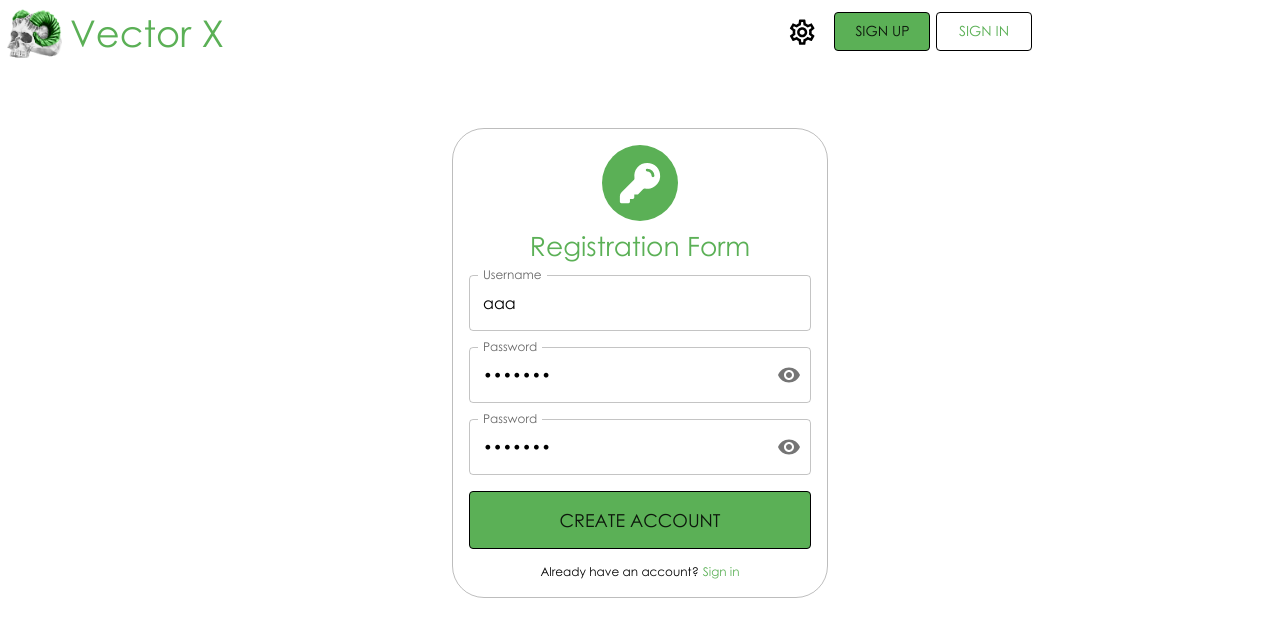
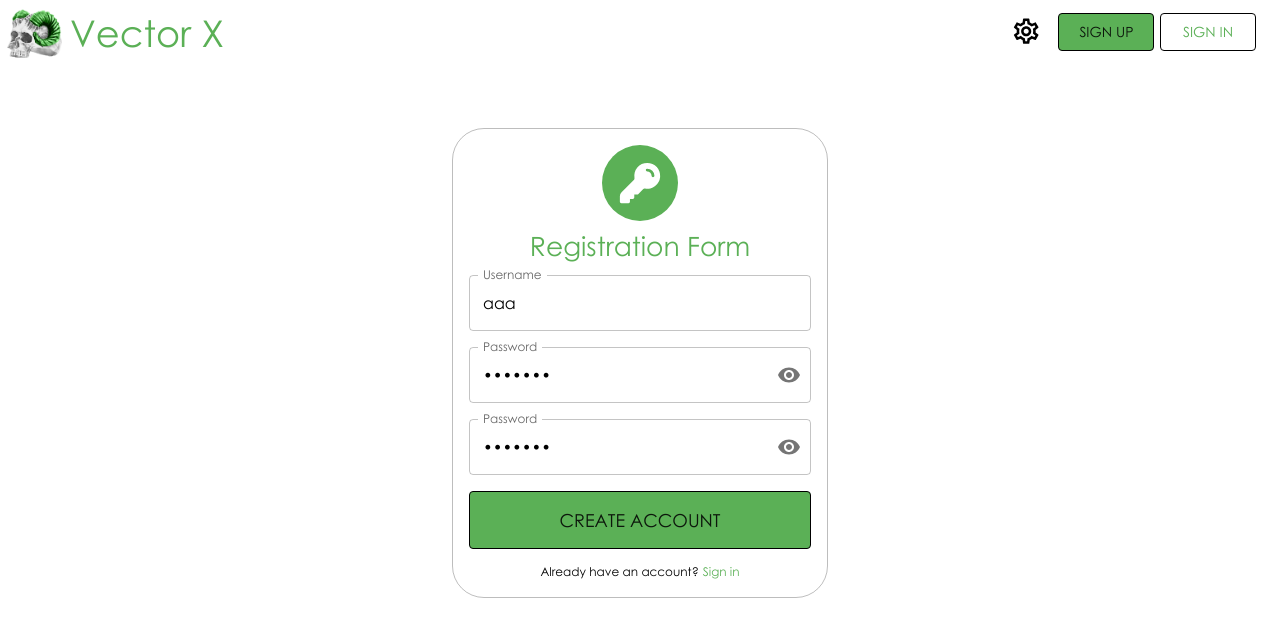
Before and after one commit to Myslitel666/VectorX, a React (Create React App) app in the folder vector-x-frontend/: page /reg in a window 1280 px wide. Shown: the top 636 px of the page. Built offline with nearby package versions, Linux system fonts and the light colour scheme; no server answers.

Commit message:
Fixed the jump of buttons in the header when logging in/out of the account.

```diff
--- a/vector-x-frontend/src/Components/Common/CustomizationModal/CustomizationModal.tsx
+++ b/vector-x-frontend/src/Components/Common/CustomizationModal/CustomizationModal.tsx
@@ -33,9 +33,6 @@ export default function BasicModal() {
         <div>
             <Button
                 onClick={handleOpen}
-                sx={{
-                    //maxWidth: '0.5rem'
-                }}
             >
                 <SettingsOutlinedIcon
                     sx={{
--- a/vector-x-frontend/src/Components/Common/Header/Header.tsx
+++ b/vector-x-frontend/src/Components/Common/Header/Header.tsx
@@ -60,6 +60,8 @@ const Header: React.FC<ContentProps> = ({ serviceName = 'Vector X', href = '/hom
                         content={serviceName}
                         href={href}
                     />
+
+                    {isLogged() ?
                         <Box
                             display='flex'
                             sx={{
@@ -68,16 +70,35 @@ const Header: React.FC<ContentProps> = ({ serviceName = 'Vector X', href = '/hom
                             }}
                         >
                             <Box sx={{
-                            marginTop: '-0.1rem'
+                                marginTop: '-0.2rem'
                             }}>
                                 <CustomizationModal />
                             </Box>
                             <Box sx={{
                                 marginRight: '5rem'
                             }}>
-                            {isLogged() ? <UserMenu /> : <Login />}
+                                <UserMenu />
                             </Box>
                         </Box>
+
+                        :
+
+                        <Box
+                            display='flex'
+                            sx={{
+                                marginLeft: 'auto',
+                            }}
+                        >
+                            <Box sx={{
+                                marginTop: '-0.15rem'
+                            }}>
+                                <CustomizationModal />
+                            </Box>
+                            <Login />
+                        </Box>
+                    }
+
+
                 </Toolbar>
             </AppBar>
         </Box>
--- a/vector-x-frontend/src/Components/Common/Header/UserMenu.tsx
+++ b/vector-x-frontend/src/Components/Common/Header/UserMenu.tsx
@@ -4,7 +4,6 @@ import { useNavigate, useLocation } from 'react-router-dom';
 
 //MUI Import
 import List from '@mui/material/List';
-import Link from '@mui/material/Link';
 import ListItemButton from '@mui/material/ListItemButton';
 import ListItemIcon from '@mui/material/ListItemIcon';
 import ListItemText from '@mui/material/ListItemText';
--- a/vector-x-frontend/src/Components/Services/Shared/AccountService/Pages/Profile/Profile.tsx
+++ b/vector-x-frontend/src/Components/Services/Shared/AccountService/Pages/Profile/Profile.tsx
@@ -125,7 +125,7 @@ const Profile: React.FC = () => {
             <Header />
             <Box
                 display='flex'
-                sx = {{
+                sx={{
                     '@media screen and (max-width: 850px)': {
                         display: 'flow',
                     },
@@ -135,10 +135,10 @@ const Profile: React.FC = () => {
 
                 }}>
                     <MyAccountTypography />
-                    <Avatar/>
+                    <Avatar />
                 </Box>
                 <Box
-                    sx = {{
+                    sx={{
                         paddingLeft: '5rem',
                         width: '100%',
                         '@media screen and (max-width: 850px)': {
@@ -173,29 +173,29 @@ const Profile: React.FC = () => {
                         <RedactModal selectedField={selectedField} />
                     </Box>
                     <AttributeValue
-                        attribute = "Username:"
-                        value = {user.username}
-                        sx = {{
-                            marginTop: '0.5rem',
-                        }}
-                    />
-                    <AttributeValue
-                        attribute = "Role:"
-                        value = {user.userRole}
+                        attribute="Username:"
+                        value={user.username}
                         sx={{
                             marginTop: '0.5rem',
                         }}
                     />
                     <AttributeValue
-                        attribute = "Password:"
-                        value= '●●●●●●●●●'
-                        sx = {{marginTop: '0.5rem',}}
+                        attribute="Role:"
+                        value={user.userRole}
+                        sx={{
+                            marginTop: '0.5rem',
+                        }}
                     />
-                    <Link href='/english-assistant/home'>
-                        <Tooltip title="Learn English" placement="bottom">
+                    <AttributeValue
+                        attribute="Password:"
+                        value='●●●●●●●●●'
+                        sx={{ marginTop: '0.5rem', }}
+                    />
                     <Box sx={{
                         maxWidth: '23.5rem',
                     }}>
+                        <Tooltip title="Learn English" placement="bottom">
+                            <Link href='/english-assistant/home'>
                                 <MyTypography
                                     sx={{
                                         marginTop: '0.5rem',
@@ -213,9 +213,9 @@ const Profile: React.FC = () => {
                                         marginTop: '1rem'
                                     }} />
                                 </MyTypography>
+                            </Link>
+                        </Tooltip>
                     </Box>
-                        </Tooltip>
-                    </Link>
                 </Box>
             </Box>
         </Provider>
```
Lines whose indentation alone changed are shown as unchanged.
